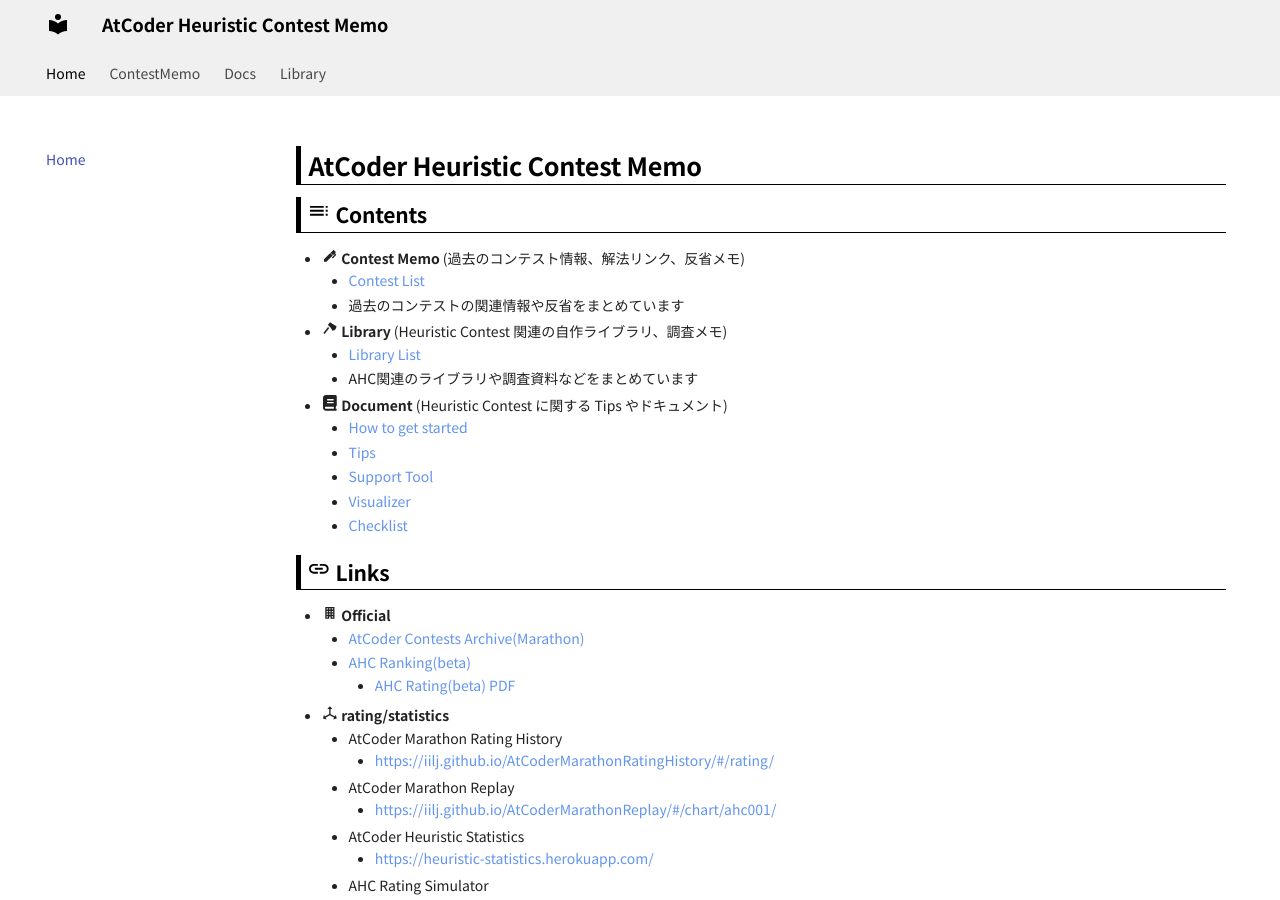
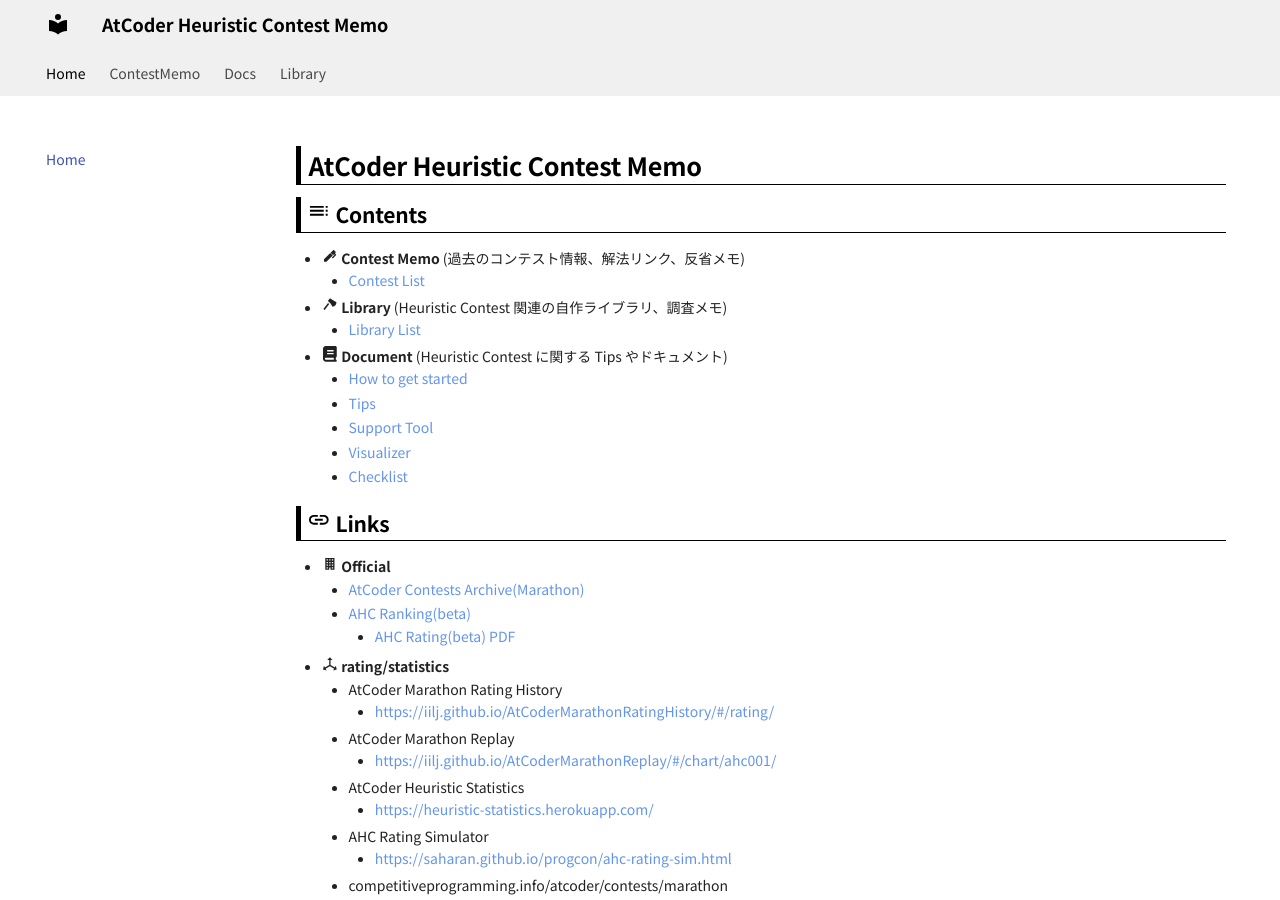
Before and after one commit to jetbead/AtCoderHeuristicContestMemo, an MkDocs documentation site: the page built from docs/index.md, in a window 1280 px wide and 900 px high. Built offline with MkDocs 1.6.1 and Material for MkDocs 9.7.7, drawn with Linux system fonts in a browser that asks for light colours; some web fonts are replaced.

Commit message:
modify index

```diff
--- a/docs/index.md
+++ b/docs/index.md
@@ -8,10 +8,8 @@
 
 - :material-pen: **Contest Memo** (過去のコンテスト情報、解法リンク、反省メモ)
   - [Contest List](./ContestMemo/index.md)
-  - 過去のコンテストの関連情報や反省をまとめています
 - :material-axe: **Library** (Heuristic Contest 関連の自作ライブラリ、調査メモ)
   - [Library List](./Library/index.md)
-  - AHC関連のライブラリや調査資料などをまとめています
 - :fontawesome-solid-book: **Document** (Heuristic Contest に関する Tips やドキュメント)
   - [How to get started](./Docs/how_to_get_started.md)
   - [Tips](./Docs/tips.md)
@@ -51,7 +49,7 @@
 
 ## :material-account: About Me
 
-- [AtCoder Profile](https://atcoder.jp/users/phyllo?contestType=heuristic) (Rate: <span style="color: #c0c000; ">2212</span>)
+- [AtCoder Profile](https://atcoder.jp/users/phyllo?contestType=heuristic) (Rate: <span style="color: #c0c000; font-weight: bold">2212</span>)
   - AHCは、橙(rate2400)を目標に、ゆるく参加しています
   - 短期は50位、長期は30位ぐらいに入れるよう、コンテストの反省や知見をまとめておきます
 
```
